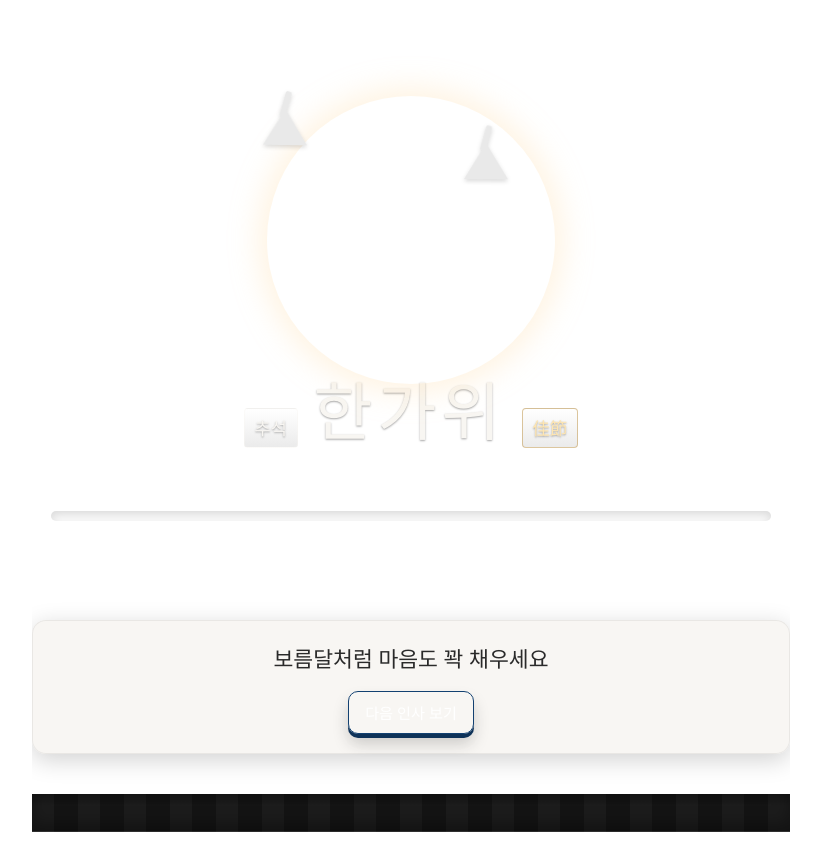
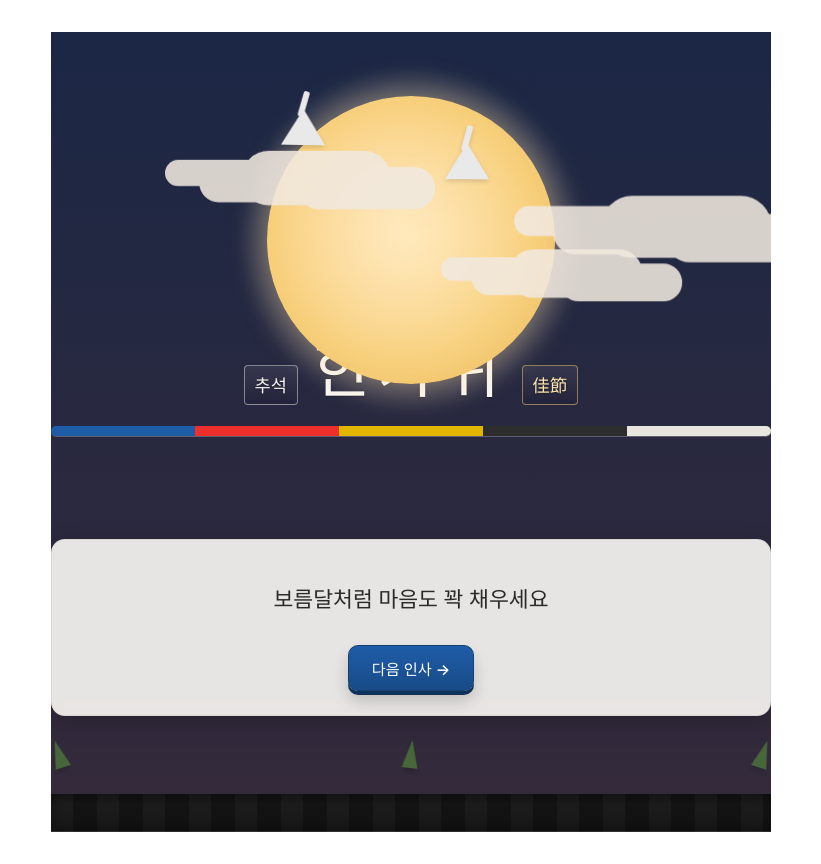
Before and after one commit to donghun712/vue-static-page, a Vue app: page / in a window 1280 px wide. Shown: the whole page, without its empty margins (229-1050 px from the left). Built offline with nearby package versions, Linux system fonts and the light colour scheme.

Commit message:
update app.vue3

```diff
--- a/src/App.vue
+++ b/src/App.vue
@@ -1,11 +1,19 @@
 <script setup lang="ts">
 import { ref, onMounted, onUnmounted } from 'vue'
 
-const wishes = ['풍성한 한가위 보내세요', '보름달처럼 마음도 꽉 채우세요', '가족과 함께 따뜻한 명절 되세요', '늘 건강하고 행복하세요']
+const wishes = [
+  '풍성한 한가위 보내세요',
+  '보름달처럼 마음도 꽉 채우세요',
+  '가족과 함께 따뜻한 명절 되세요',
+  '늘 건강하고 행복하세요'
+]
+
 const idx = ref(0)
-const next = () => { idx.value = (idx.value + 1) % wishes.length }
 
-// setInterval id 저장용 변수 (브라우저에서는 number)
+const next = () => {
+  idx.value = (idx.value + 1) % wishes.length
+}
+
 let intervalId: number | undefined
 
 onMounted(() => {
@@ -21,14 +29,14 @@ onUnmounted(() => {
 
 <template>
   <main class="layout">
-    <!-- 하늘 그라디언트 -->
+    <!-- 하늘 그라디언트 배경 -->
     <div class="sky">
       <!-- 보름달 -->
       <div class="moon">
         <div class="moon-shine" />
       </div>
 
-      <!-- 구름 -->
+      <!-- 구름들 -->
       <div class="cloud cloud-1" />
       <div class="cloud cloud-2" />
       <div class="cloud cloud-3" />
@@ -38,14 +46,14 @@ onUnmounted(() => {
       <div class="crane crane-2" />
     </div>
 
-    <!-- 상단 배너 -->
+    <!-- 상단 제목 배너 -->
     <header class="banner">
       <span class="badge">추석</span>
       <h1 class="title">한가위</h1>
       <span class="badge badge-alt">佳節</span>
     </header>
 
-    <!-- 한복 배색 띠 -->
+    <!-- 오방색 띠 장식 -->
     <section class="hanbok-stripes" aria-hidden="true">
       <span class="stripe s1" />
       <span class="stripe s2" />
@@ -54,11 +62,13 @@ onUnmounted(() => {
       <span class="stripe s5" />
     </section>
 
-    <!-- 메시지 카드 -->
+    <!-- 메시지 카드 (트랜지션 적용) -->
     <section class="card" role="region" aria-label="추석 인사">
-      <p class="wish" :key="idx">{{ wishes[idx] }}</p>
+      <Transition name="fade" mode="out-in">
+        <p class="wish" :key="idx">{{ wishes[idx] }}</p>
+      </Transition>
       <button class="btn" type="button" @click="next" aria-label="다음 인사 보기">
-        다음 인사 보기
+        다음 인사 →
       </button>
     </section>
 
@@ -69,30 +79,44 @@ onUnmounted(() => {
       <div class="pine p3" />
     </div>
 
-    <!-- 각진 지붕 실루엣 -->
+    <!-- 기와지붕 실루엣 -->
     <footer class="roof" aria-hidden="true" />
   </main>
 </template>
 
-<style scoped>
-/* 전통 한국 색감 참고(오방색/자연 염색 톤)에서 영감 받은 커스텀 팔레트 */
+<style>
+/* 전역 CSS 변수 (전통 한국 색상 팔레트) */
 :root {
-  --bg-top: #1b2745;    /* 깊은 남색 밤하늘 */
-  --bg-btm: #352a3a;    /* 자줏빛 그라디언트 하늘 */
-  --moon:   #ffdca8;    /* 누런 달빛(미색) */
-  --shine:  #fff2cc;    /* 은은한 달무리 */
-  --cloud:  #f1e9e0;    /* 구름(백색에 약간의 온기) */
-  --ink:    #2a2a2a;    /* 먹색 텍스트 */
-  --s-red:  #ed302b;    /* 단청/한복의 홍색 포인트 */
-  --s-blue: #1f5ca8;    /* 청색 */
-  --s-yellow:#e1b500;   /* 황색 */
-  --s-black:#2d2d2d;    /* 흑색 */
-  --s-white:#e8e5df;    /* 백색 */
-  --green:  #4a6d3b;    /* 솔잎 녹색 */
-  --gold:   #c9a86a;    /* 금사 포인트 */
+  --bg-top: #1b2745;
+  --bg-btm: #352a3a;
+  --moon: #ffdca8;
+  --shine: #fff2cc;
+  --cloud: #f1e9e0;
+  --ink: #2a2a2a;
+  --s-red: #ed302b;
+  --s-blue: #1f5ca8;
+  --s-yellow: #e1b500;
+  --s-black: #2d2d2d;
+  --s-white: #e8e5df;
+  --green: #4a6d3b;
+  --gold: #c9a86a;
 }
 
-/* 전체 레이아웃 */
+* {
+  margin: 0;
+  padding: 0;
+  box-sizing: border-box;
+}
+
+body {
+  font-family: "Pretendard", "Noto Sans KR", system-ui, -apple-system, sans-serif;
+  -webkit-font-smoothing: antialiased;
+  -moz-osx-font-smoothing: grayscale;
+}
+</style>
+
+<style scoped>
+/* 메인 레이아웃 */
 .layout {
   min-height: 100dvh;
   display: grid;
@@ -103,12 +127,14 @@ onUnmounted(() => {
   position: relative;
 }
 
-/* 하늘/달/구름 레이어 */
+/* 하늘 영역 */
 .sky {
   position: relative;
   height: 42vh;
+  min-height: 280px;
 }
 
+/* 보름달 */
 .moon {
   position: absolute;
   top: 8vh;
@@ -116,15 +142,25 @@ onUnmounted(() => {
   transform: translateX(-50%);
   width: 18rem;
   height: 18rem;
-  background: radial-gradient(55% 55% at 45% 45%, var(--moon), #f6c96d 60%, #e7b456 100%);
+  background: radial-gradient(
+      circle at 45% 45%,
+      var(--moon) 0%,
+      #f6c96d 60%,
+      #e7b456 100%
+  );
   border-radius: 50%;
   box-shadow: 0 0 30px 8px rgba(255, 220, 168, 0.35);
 }
+
 .moon-shine {
   position: absolute;
   inset: -2rem;
   border-radius: 50%;
-  background: radial-gradient(60% 60% at 50% 50%, var(--shine), transparent 70%);
+  background: radial-gradient(
+      circle at 50% 50%,
+      var(--shine) 0%,
+      transparent 70%
+  );
   filter: blur(2px);
   opacity: 0.6;
 }
@@ -144,17 +180,40 @@ onUnmounted(() => {
   width: 120px;
   animation: float 24s linear infinite;
 }
-.cloud-1 { top: 16vh; left: 8vw; animation-delay: 0s; }
-.cloud-2 { top: 22vh; right: 10vw; animation-delay: 6s; transform: scale(1.15); }
-.cloud-3 { top: 28vh; left: 30vw; animation-delay: 12s; transform: scale(0.9); }
+
+.cloud-1 {
+  top: 16vh;
+  left: 8vw;
+  animation-delay: 0s;
+}
+
+.cloud-2 {
+  top: 22vh;
+  right: 10vw;
+  animation-delay: 6s;
+  transform: scale(1.15);
+}
+
+.cloud-3 {
+  top: 28vh;
+  left: 30vw;
+  animation-delay: 12s;
+  transform: scale(0.9);
+}
 
 @keyframes float {
-  0%   { transform: translateX(0) scale(1); }
-  50%  { transform: translateX(30px) scale(1.02); }
-  100% { transform: translateX(0) scale(1); }
+  0% {
+    transform: translateX(0) scale(1);
+  }
+  50% {
+    transform: translateX(30px) scale(1.02);
+  }
+  100% {
+    transform: translateX(0) scale(1);
+  }
 }
 
-/* 학(간단한 종이접기 실루엣 느낌) */
+/* 학 실루엣 */
 .crane {
   position: absolute;
   width: 0;
@@ -163,9 +222,10 @@ onUnmounted(() => {
   border-right: 22px solid transparent;
   border-bottom: 36px solid #e9e9e9;
   transform-origin: center bottom;
-  filter: drop-shadow(0 2px 2px rgba(0,0,0,0.15));
+  filter: drop-shadow(0 2px 2px rgba(0, 0, 0, 0.15));
   animation: glide 16s ease-in-out infinite;
 }
+
 .crane::after {
   content: '';
   position: absolute;
@@ -177,15 +237,30 @@ onUnmounted(() => {
   transform: rotate(15deg);
   border-radius: 2px;
 }
-.crane-1 { top: 10vh; left: 18vw; animation-delay: 1s; }
-.crane-2 { top: 14vh; right: 22vw; transform: scale(0.9); animation-delay: 3s; }
+
+.crane-1 {
+  top: 10vh;
+  left: 18vw;
+  animation-delay: 1s;
+}
+
+.crane-2 {
+  top: 14vh;
+  right: 22vw;
+  transform: scale(0.9);
+  animation-delay: 3s;
+}
 
 @keyframes glide {
-  0%, 100% { transform: translateY(0) rotate(0deg); }
-  50%      { transform: translateY(-6px) rotate(2deg); }
+  0%, 100% {
+    transform: translateY(0) rotate(0deg);
+  }
+  50% {
+    transform: translateY(-6px) rotate(2deg);
+  }
 }
 
-/* 상단 배너(서예 느낌 타이포) */
+/* 상단 배너 */
 .banner {
   margin: 0 auto;
   margin-top: -2rem;
@@ -194,28 +269,37 @@ onUnmounted(() => {
   gap: 1rem;
   justify-content: center;
   color: #f8f6f2;
-  text-shadow: 0 1px 2px rgba(0,0,0,0.35);
+  text-shadow: 0 1px 2px rgba(0, 0, 0, 0.35);
+  padding: 0 1rem;
 }
+
 .title {
   font-family: ui-serif, "Pretendard", "Noto Serif KR", "Malgun Gothic", serif;
   font-size: clamp(2.2rem, 5vw, 4rem);
   letter-spacing: 0.08em;
+  font-weight: 700;
 }
+
 .badge {
   font-size: clamp(0.9rem, 2vw, 1.1rem);
   padding: 0.35rem 0.6rem;
-  border: 1px solid rgba(248,246,242,0.45);
+  border: 1px solid rgba(248, 246, 242, 0.45);
   border-radius: 4px;
   color: #f8f6f2;
-  background: linear-gradient(180deg, rgba(255,255,255,0.08), rgba(0,0,0,0.08));
+  background: linear-gradient(
+      180deg,
+      rgba(255, 255, 255, 0.08),
+      rgba(0, 0, 0, 0.08)
+  );
   backdrop-filter: blur(2px);
 }
+
 .badge-alt {
-  border-color: rgba(201,168,106,0.65);
+  border-color: rgba(201, 168, 106, 0.65);
   color: #ffe6b0;
 }
 
-/* 한복/단청 배색 띠 */
+/* 오방색 띠 */
 .hanbok-stripes {
   display: grid;
   grid-template-columns: repeat(5, 1fr);
@@ -224,9 +308,15 @@ onUnmounted(() => {
   width: min(720px, 88vw);
   border-radius: 10px;
   overflow: hidden;
-  box-shadow: 0 1px 0 rgba(255,255,255,0.25), 0 4px 10px rgba(0,0,0,0.15) inset;
+  box-shadow:
+      0 1px 0 rgba(255, 255, 255, 0.25),
+      0 4px 10px rgba(0, 0, 0, 0.15) inset;
 }
-.stripe { display: block; }
+
+.stripe {
+  display: block;
+}
+
 .s1 { background: var(--s-blue); }
 .s2 { background: var(--s-red); }
 .s3 { background: var(--s-yellow); }
@@ -237,71 +327,145 @@ onUnmounted(() => {
 .card {
   margin: 1.2rem auto 0;
   width: min(720px, 92vw);
-  background: rgba(248,246,242,0.9);
-  border: 1px solid rgba(0,0,0,0.06);
+  background: rgba(248, 246, 242, 0.92);
+  border: 1px solid rgba(0, 0, 0, 0.06);
   border-radius: 14px;
-  padding: 1.2rem 1.1rem;
+  padding: 2rem 1.5rem 1.5rem;
   backdrop-filter: blur(4px);
-  box-shadow: 0 6px 24px rgba(0,0,0,0.18);
+  box-shadow: 0 6px 24px rgba(0, 0, 0, 0.18);
 }
+
 .wish {
-  font-family: "Pretendard", "Noto Sans KR", system-ui, -apple-system, Segoe UI, Roboto, Arial, sans-serif;
   font-size: clamp(1.05rem, 2.2vw, 1.35rem);
   line-height: 1.65;
   color: #2a2a2a;
   text-align: center;
-  margin: 0 0 0.9rem;
+  margin: 0 0 1.2rem;
+  min-height: 2.5em;
+  display: flex;
+  align-items: center;
+  justify-content: center;
 }
+
+/* 트랜지션 효과 */
+.fade-enter-active,
+.fade-leave-active {
+  transition: opacity 0.3s ease, transform 0.3s ease;
+}
+
+.fade-enter-from {
+  opacity: 0;
+  transform: translateY(-10px);
+}
+
+.fade-leave-to {
+  opacity: 0;
+  transform: translateY(10px);
+}
+
+/* 버튼 */
 .btn {
   display: block;
-  margin: 0.2rem auto 0;
-  padding: 0.6rem 1rem;
+  margin: 0 auto;
+  padding: 0.7rem 1.4rem;
   font-size: 0.95rem;
+  font-weight: 600;
   color: #fff;
   background: linear-gradient(180deg, var(--s-blue), #184b87);
   border: 1px solid #134171;
   border-radius: 10px;
   cursor: pointer;
-  transition: transform 0.05s ease, box-shadow 0.2s ease;
-  box-shadow: 0 4px 0 #0e3258, 0 10px 16px rgba(0,0,0,0.18);
+  transition: transform 0.1s ease, box-shadow 0.2s ease;
+  box-shadow:
+      0 4px 0 #0e3258,
+      0 10px 16px rgba(0, 0, 0, 0.18);
 }
-.btn:hover { box-shadow: 0 4px 0 #0e3258, 0 12px 20px rgba(0,0,0,0.22); }
-.btn:active { transform: translateY(1px); box-shadow: 0 3px 0 #0e3258, 0 6px 10px rgba(0,0,0,0.2); }
+
+.btn:hover {
+  box-shadow:
+      0 4px 0 #0e3258,
+      0 12px 20px rgba(0, 0, 0, 0.22);
+}
+
+.btn:active {
+  transform: translateY(2px);
+  box-shadow:
+      0 2px 0 #0e3258,
+      0 6px 10px rgba(0, 0, 0, 0.2);
+}
 
 /* 솔잎 장식 */
 .pine-wrap {
   position: relative;
   width: min(720px, 92vw);
-  margin: 1.1rem auto 0.6rem;
+  margin: 1.5rem auto 0.6rem;
   display: flex;
   justify-content: space-between;
   pointer-events: none;
 }
+
 .pine {
-  width: 0; height: 0;
+  width: 0;
+  height: 0;
   border-left: 8px solid transparent;
   border-right: 8px solid transparent;
   border-bottom: 28px solid var(--green);
-  filter: drop-shadow(0 4px 2px rgba(0,0,0,0.12));
+  filter: drop-shadow(0 4px 2px rgba(0, 0, 0, 0.12));
   opacity: 0.9;
 }
-.p1 { transform: rotate(-18deg); }
-.p2 { transform: rotate(6deg); }
-.p3 { transform: rotate(18deg); }
 
-/* 기와지붕 실루엣 */
+.p1 {
+  transform: rotate(-18deg);
+}
+
+.p2 {
+  transform: rotate(6deg);
+}
+
+.p3 {
+  transform: rotate(18deg);
+}
+
+/* 기와지붕 */
 .roof {
   height: 38px;
-  margin-top: 0.8rem;
+  margin-top: 1rem;
   background:
-      linear-gradient(180deg, rgba(0,0,0,0.25), rgba(0,0,0,0)) top/100% 12px no-repeat,
-      repeating-linear-gradient(90deg, #1c1c1c, #1c1c1c 22px, #141414 22px, #141414 46px);
-  box-shadow: 0 -1px 0 rgba(255,255,255,0.12) inset, 0 -8px 16px rgba(0,0,0,0.35) inset;
+      linear-gradient(
+          180deg,
+          rgba(0, 0, 0, 0.25),
+          rgba(0, 0, 0, 0)
+      ) top/100% 12px no-repeat,
+      repeating-linear-gradient(
+          90deg,
+          #1c1c1c 0px,
+          #1c1c1c 22px,
+          #141414 22px,
+          #141414 46px
+      );
+  box-shadow:
+      0 -1px 0 rgba(255, 255, 255, 0.12) inset,
+      0 -8px 16px rgba(0, 0, 0, 0.35) inset;
 }
 
-/* 반응형 미세 조정 */
+/* 반응형 */
 @media (max-width: 480px) {
-  .moon { width: 14rem; height: 14rem; top: 9vh; }
-  .cloud { opacity: 0.82; }
+  .moon {
+    width: 14rem;
+    height: 14rem;
+    top: 9vh;
+  }
+
+  .cloud {
+    opacity: 0.82;
+  }
+
+  .banner {
+    gap: 0.7rem;
+  }
+
+  .card {
+    padding: 1.5rem 1rem 1.2rem;
+  }
 }
 </style>
```
